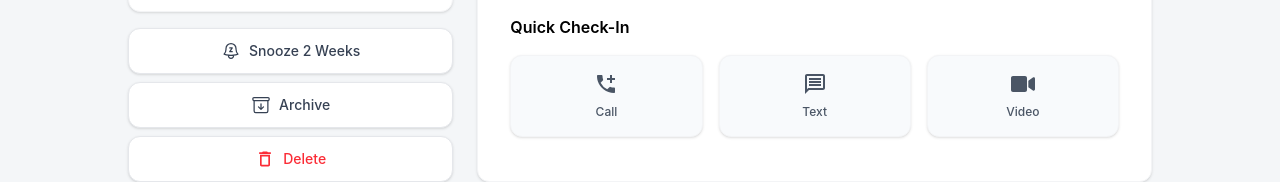
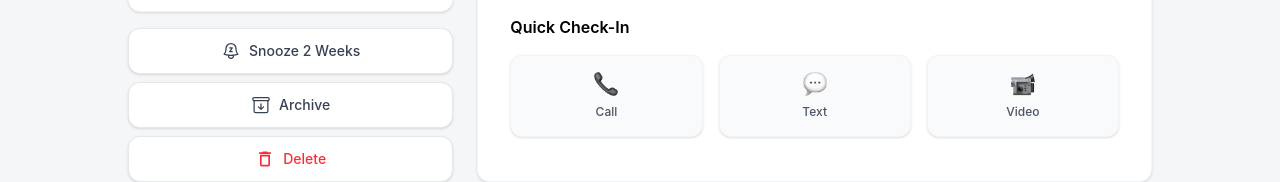
Before and after one commit to arpi-taaa/kinkeeper, a React (Vite) app: page /friend/1 in a window 1280 px wide. Shown: the part 427-609 px from the top of the page. Built offline with nearby package versions, Linux system fonts and the light colour scheme.

Commit message:
Changed some image for the Friend's Details tab

```diff
--- a/src/Components/FriendDetails.jsx
+++ b/src/Components/FriendDetails.jsx
@@ -158,7 +158,7 @@ const FriendDetails = () => {
                                     onClick={() => handleCheckIn('call')}
                                     className="bg-[#F8FAFC] border border-gray-100 p-4 rounded-xl flex flex-col items-center justify-center gap-2 transition-all duration-200 group shadow-sm"
                                 >
-                                    <MdAddCall className="text-2xl text-gray-600 group-hover:text-[#0036d7] transition-colors duration-200" />
+                                    <img src="/call.png" className='w-6' alt="" />
                                     <span className="text-xs font-medium text-gray-600 group-hover:text-[#0036d7] transition-colors duration-200">Call</span>
                                 </button>
 
@@ -166,7 +166,7 @@ const FriendDetails = () => {
                                     onClick={() => handleCheckIn('text')}
                                     className="bg-[#F8FAFC] border border-gray-100 p-4 rounded-xl flex flex-col items-center justify-center gap-2 transition-all duration-200 group shadow-sm"
                                 >
-                                    <MdOutlineMessage className="text-2xl text-gray-600 group-hover:text-[#0036d7] transition-colors duration-200" />
+                                    <img src="/text.png" className='w-6' alt="" />
                                     <span className="text-xs font-medium text-gray-600 group-hover:text-[#0036d7] transition-colors duration-200">Text</span>
                                 </button>
 
@@ -174,7 +174,7 @@ const FriendDetails = () => {
                                     onClick={() => handleCheckIn('video')}
                                     className="bg-[#F8FAFC] border border-gray-100 p-4 rounded-xl flex flex-col items-center justify-center gap-2 transition-all duration-200 group shadow-sm"
                                 >
-                                    <FaVideo className="text-2xl text-gray-600 group-hover:text-[#0036d7] transition-colors duration-200" />
+                                    <img src="/video.png" className='w-6' alt="" />
                                     <span className="text-xs font-medium text-gray-600 group-hover:text-[#0036d7] transition-colors duration-200">Video</span>
                                 </button>
 
```
